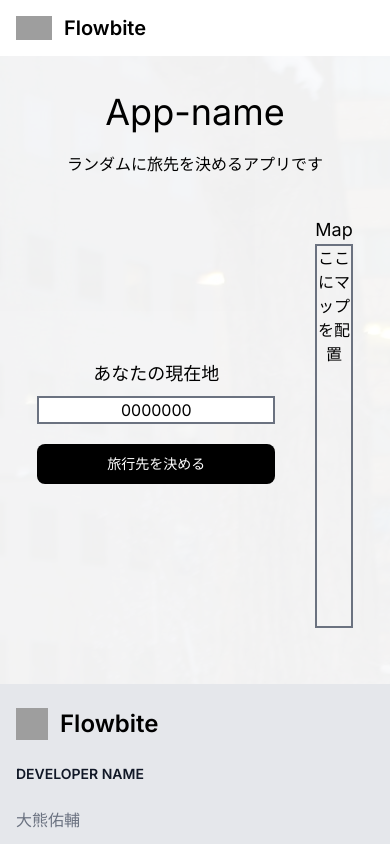
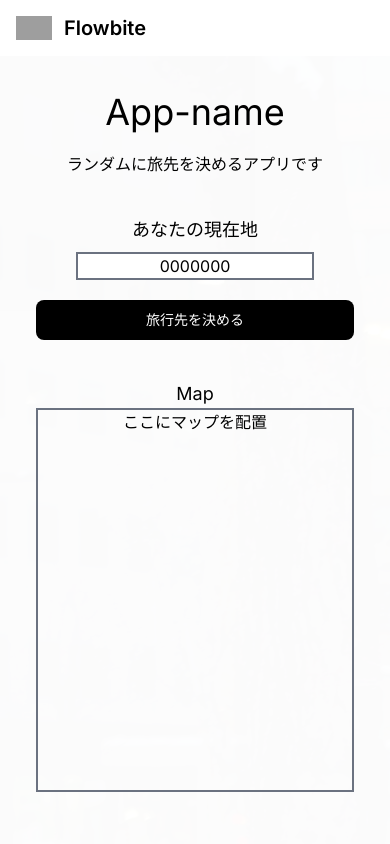
Before and after one commit to neco75/geek_camp_front, a Next.js app: page / in a window 390 px wide. Shown: the top 844 px of the page. Built offline with nearby package versions, Linux system fonts and the light colour scheme; grey boxes are pictures that could not be loaded.

Commit message:
レスポンシブ対応

```diff
--- a/src/components/Main.tsx
+++ b/src/components/Main.tsx
@@ -6,7 +6,7 @@ function Main() {
   return (
     <div
       id="main-contents"
-      className="text-center p-5 flex justify-center w-full"
+      className="text-center p-5 flex flex-col lg:flex-row items-center justify-center w-full"
     >
       <form className="m-5 w-full max-w-xs flex flex-col justify-center">
         <div className="mb-5">
```
